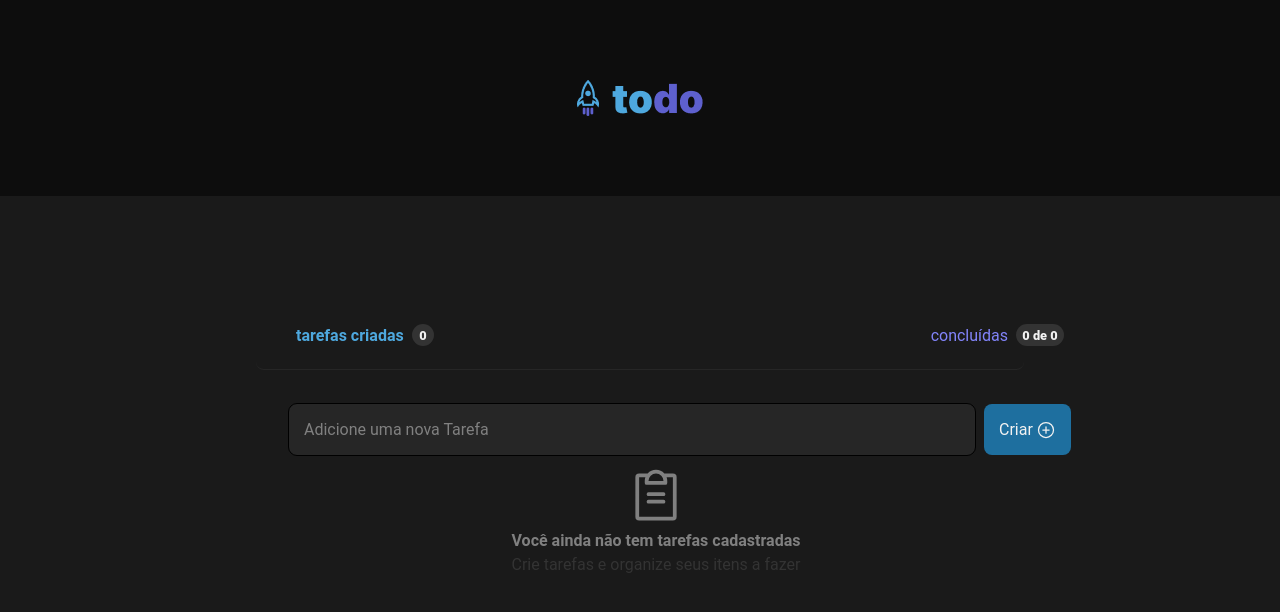
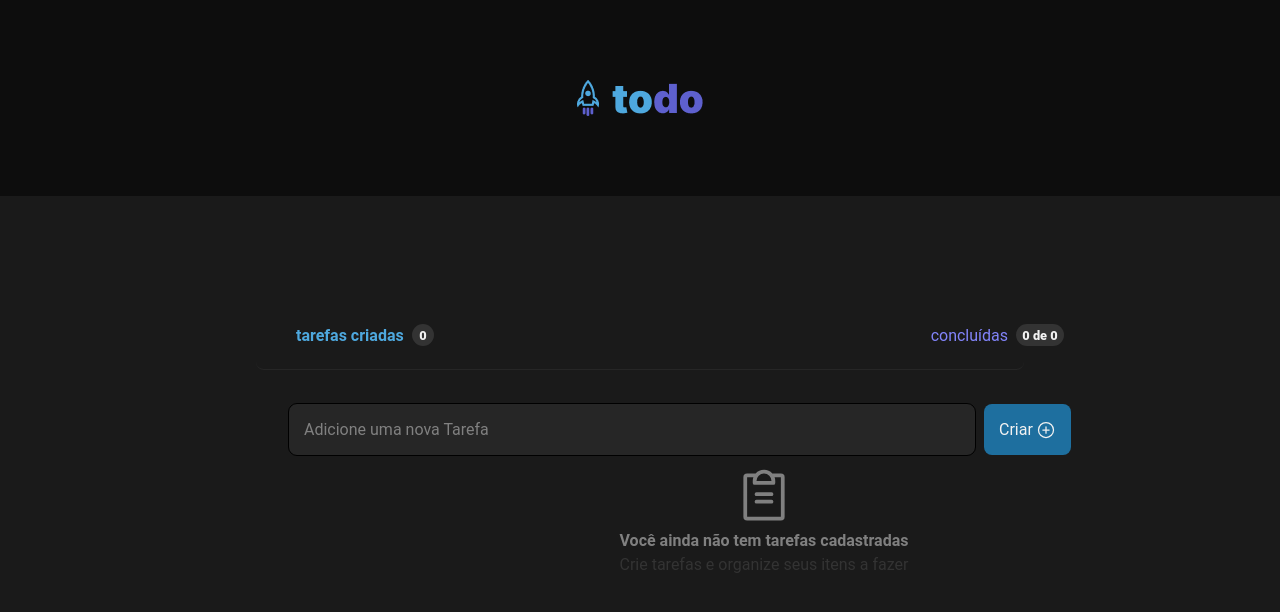
Before and after one commit to SamuelMuleu/toDo, a React (Vite) app: page / in a window 1280 px wide. Shown: the top 612 px of the page. Built offline with nearby package versions, Linux system fonts and the light colour scheme.

Commit message:
task css

```diff
--- a/src/components/Tasks.module.css
+++ b/src/components/Tasks.module.css
@@ -4,7 +4,7 @@
     gap: 20px;
     flex-direction: column;
     padding: 4rem;
-    margin-right: 7rem;
+    margin-left: 6.5rem;
 
     align-items: center;
 
```
